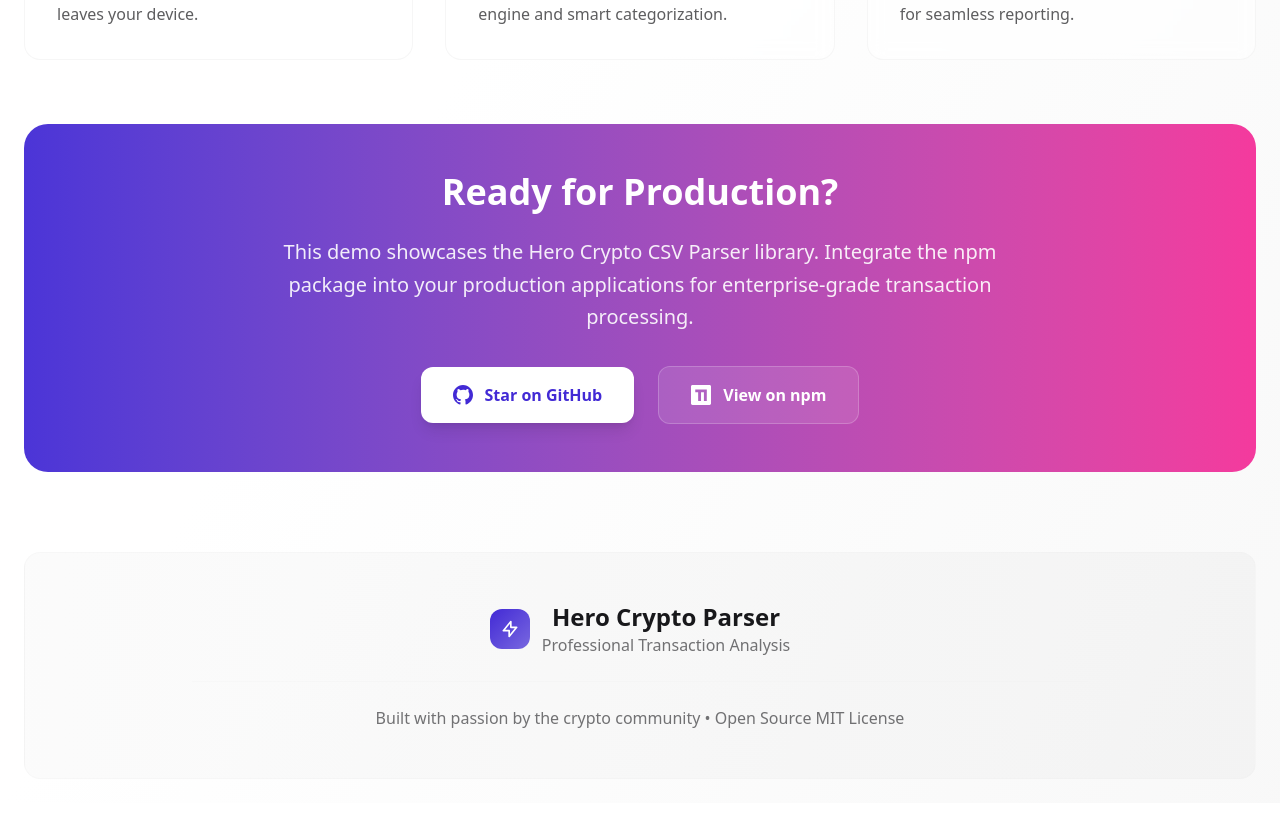
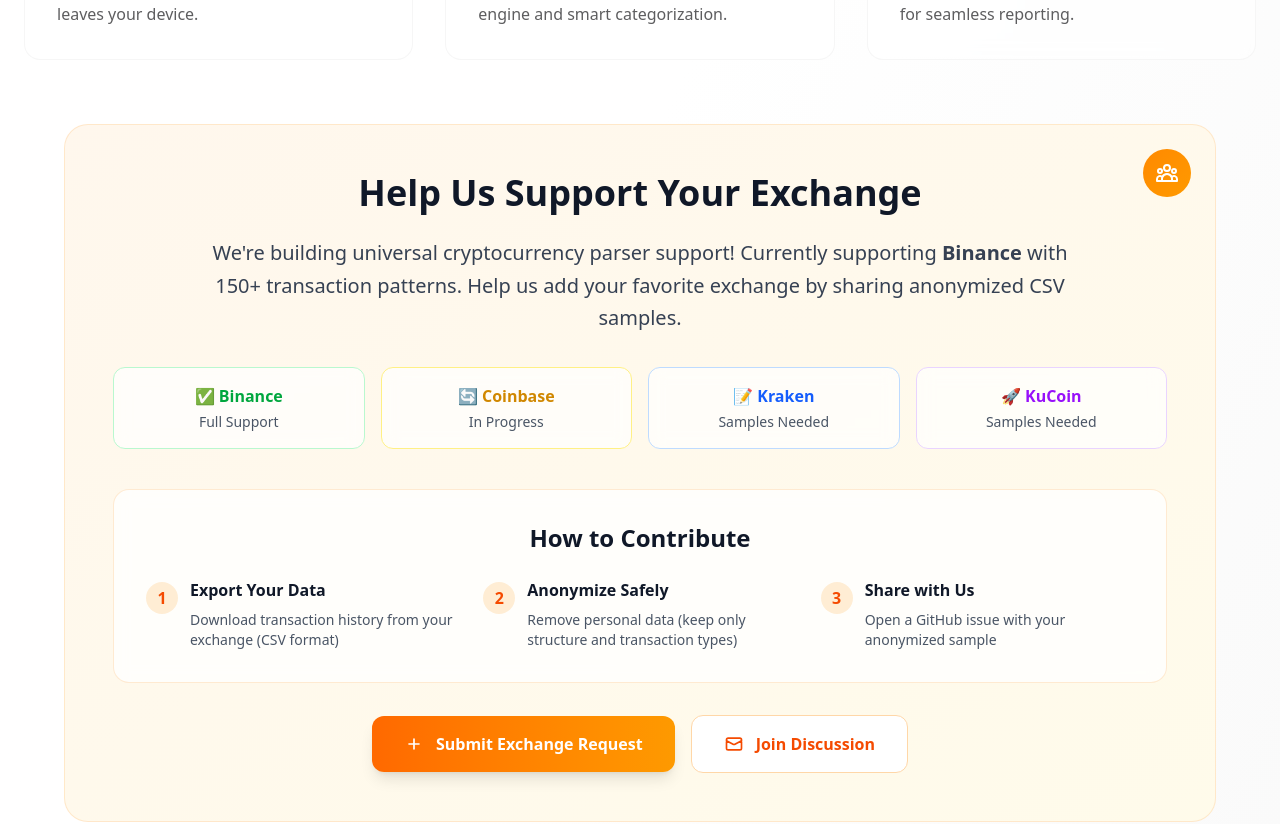
Before and after one commit to KoalaFacts/HeroCryptoCsvParser, a React (Vite) app in the folder demo/: page / in a window 1280 px wide. Shown: the part 1249-2073 px from the top of the page. Before the commit the page ends 2052 px from the top, so only its background shows below. Built offline with nearby package versions, Linux system fonts and the light colour scheme.

Commit message:
feat: add community contribution section to support additional exchanges

```diff
--- a/demo/src/App.tsx
+++ b/demo/src/App.tsx
@@ -593,6 +593,110 @@
               </div>
             </div>
 
+            {/* Community Contribution Section */}
+            <div className="mt-16 px-6">
+              <div className="max-w-6xl mx-auto">
+                <div className="relative bg-gradient-to-br from-orange-50 to-amber-50 rounded-3xl p-12 border border-orange-200/50">
+                  <div className="absolute top-6 right-6">
+                    <div className="w-12 h-12 bg-gradient-to-br from-orange-400 to-amber-500 rounded-full flex items-center justify-center">
+                      <svg className="w-6 h-6 text-white" fill="none" stroke="currentColor" viewBox="0 0 24 24">
+                        <path strokeLinecap="round" strokeLinejoin="round" strokeWidth="2" d="M17 20h5v-2a3 3 0 00-5.356-1.857M17 20H7m10 0v-2c0-.656-.126-1.283-.356-1.857M7 20H2v-2a3 3 0 015.356-1.857M7 20v-2c0-.656.126-1.283.356-1.857m0 0a5.002 5.002 0 019.288 0M15 7a3 3 0 11-6 0 3 3 0 016 0zm6 3a2 2 0 11-4 0 2 2 0 014 0zM7 10a2 2 0 11-4 0 2 2 0 014 0z" />
+                      </svg>
+                    </div>
+                  </div>
+
+                  <div className="text-center">
+                    <h2 className="text-4xl font-bold text-gray-900 mb-6">
+                      Help Us Support Your Exchange
+                    </h2>
+                    <p className="text-xl text-gray-700 mb-8 max-w-4xl mx-auto leading-relaxed">
+                      We're building universal cryptocurrency parser support! Currently supporting <strong>Binance</strong> with 150+ transaction patterns.
+                      Help us add your favorite exchange by sharing anonymized CSV samples.
+                    </p>
+
+                    {/* Exchange Status Grid */}
+                    <div className="grid grid-cols-2 md:grid-cols-4 gap-4 mb-10">
+                      <div className="bg-white/70 backdrop-blur-sm rounded-xl p-4 border border-green-200">
+                        <div className="text-green-600 font-semibold mb-1">✅ Binance</div>
+                        <div className="text-sm text-gray-600">Full Support</div>
+                      </div>
+                      <div className="bg-white/70 backdrop-blur-sm rounded-xl p-4 border border-yellow-200">
+                        <div className="text-yellow-600 font-semibold mb-1">🔄 Coinbase</div>
+                        <div className="text-sm text-gray-600">In Progress</div>
+                      </div>
+                      <div className="bg-white/70 backdrop-blur-sm rounded-xl p-4 border border-blue-200">
+                        <div className="text-blue-600 font-semibold mb-1">📝 Kraken</div>
+                        <div className="text-sm text-gray-600">Samples Needed</div>
+                      </div>
+                      <div className="bg-white/70 backdrop-blur-sm rounded-xl p-4 border border-purple-200">
+                        <div className="text-purple-600 font-semibold mb-1">🚀 KuCoin</div>
+                        <div className="text-sm text-gray-600">Samples Needed</div>
+                      </div>
+                    </div>
+
+                    {/* How to Contribute */}
+                    <div className="bg-white/80 backdrop-blur-sm rounded-2xl p-8 border border-orange-200/50 mb-8">
+                      <h3 className="text-2xl font-bold text-gray-900 mb-6">How to Contribute</h3>
+                      <div className="grid md:grid-cols-3 gap-6 text-left">
+                        <div className="flex items-start space-x-3">
+                          <div className="w-8 h-8 bg-orange-100 rounded-full flex items-center justify-center flex-shrink-0 mt-1">
+                            <span className="text-orange-600 font-bold">1</span>
+                          </div>
+                          <div>
+                            <h4 className="font-semibold text-gray-900 mb-2">Export Your Data</h4>
+                            <p className="text-gray-600 text-sm">Download transaction history from your exchange (CSV format)</p>
+                          </div>
+                        </div>
+                        <div className="flex items-start space-x-3">
+                          <div className="w-8 h-8 bg-orange-100 rounded-full flex items-center justify-center flex-shrink-0 mt-1">
+                            <span className="text-orange-600 font-bold">2</span>
+                          </div>
+                          <div>
+                            <h4 className="font-semibold text-gray-900 mb-2">Anonymize Safely</h4>
+                            <p className="text-gray-600 text-sm">Remove personal data (keep only structure and transaction types)</p>
+                          </div>
+                        </div>
+                        <div className="flex items-start space-x-3">
+                          <div className="w-8 h-8 bg-orange-100 rounded-full flex items-center justify-center flex-shrink-0 mt-1">
+                            <span className="text-orange-600 font-bold">3</span>
+                          </div>
+                          <div>
+                            <h4 className="font-semibold text-gray-900 mb-2">Share with Us</h4>
+                            <p className="text-gray-600 text-sm">Open a GitHub issue with your anonymized sample</p>
+                          </div>
+                        </div>
+                      </div>
+                    </div>
+
+                    <div className="flex flex-col sm:flex-row gap-4 justify-center items-center">
+                      <a
+                        href="https://github.com/BeingCiteable/HeroCryptoCsvParser/issues/new?assignees=&labels=exchange-request&template=exchange_support_request.md&title=Add+support+for+[Exchange+Name]"
+                        target="_blank"
+                        rel="noopener noreferrer"
+                        className="inline-flex items-center px-8 py-4 bg-gradient-to-r from-orange-500 to-amber-500 text-white rounded-xl font-semibold hover:from-orange-600 hover:to-amber-600 transition-all duration-200 shadow-lg hover:shadow-xl"
+                      >
+                        <svg className="w-5 h-5 mr-3" fill="none" stroke="currentColor" viewBox="0 0 24 24">
+                          <path strokeLinecap="round" strokeLinejoin="round" strokeWidth="2" d="M12 6v6m0 0v6m0-6h6m-6 0H6" />
+                        </svg>
+                        Submit Exchange Request
+                      </a>
+                      <a
+                        href="https://github.com/BeingCiteable/HeroCryptoCsvParser/discussions"
+                        target="_blank"
+                        rel="noopener noreferrer"
+                        className="inline-flex items-center px-8 py-4 bg-white text-orange-600 rounded-xl font-semibold hover:bg-orange-50 transition-all duration-200 border border-orange-200"
+                      >
+                        <svg className="w-5 h-5 mr-3" fill="none" stroke="currentColor" viewBox="0 0 24 24">
+                          <path strokeLinecap="round" strokeLinejoin="round" strokeWidth="2" d="M3 8l7.89 4.26a2 2 0 002.22 0L21 8M5 19h14a2 2 0 002-2V7a2 2 0 00-2-2H5a2 2 0 00-2 2v10a2 2 0 002 2z" />
+                        </svg>
+                        Join Discussion
+                      </a>
+                    </div>
+                  </div>
+                </div>
+              </div>
+            </div>
+
             {/* Call-to-Action */}
             <div className="mt-16 px-6 relative overflow-hidden">
               <div className="inset-0 bg-gradient-to-r from-primary to-secondary rounded-3xl"></div>
```
